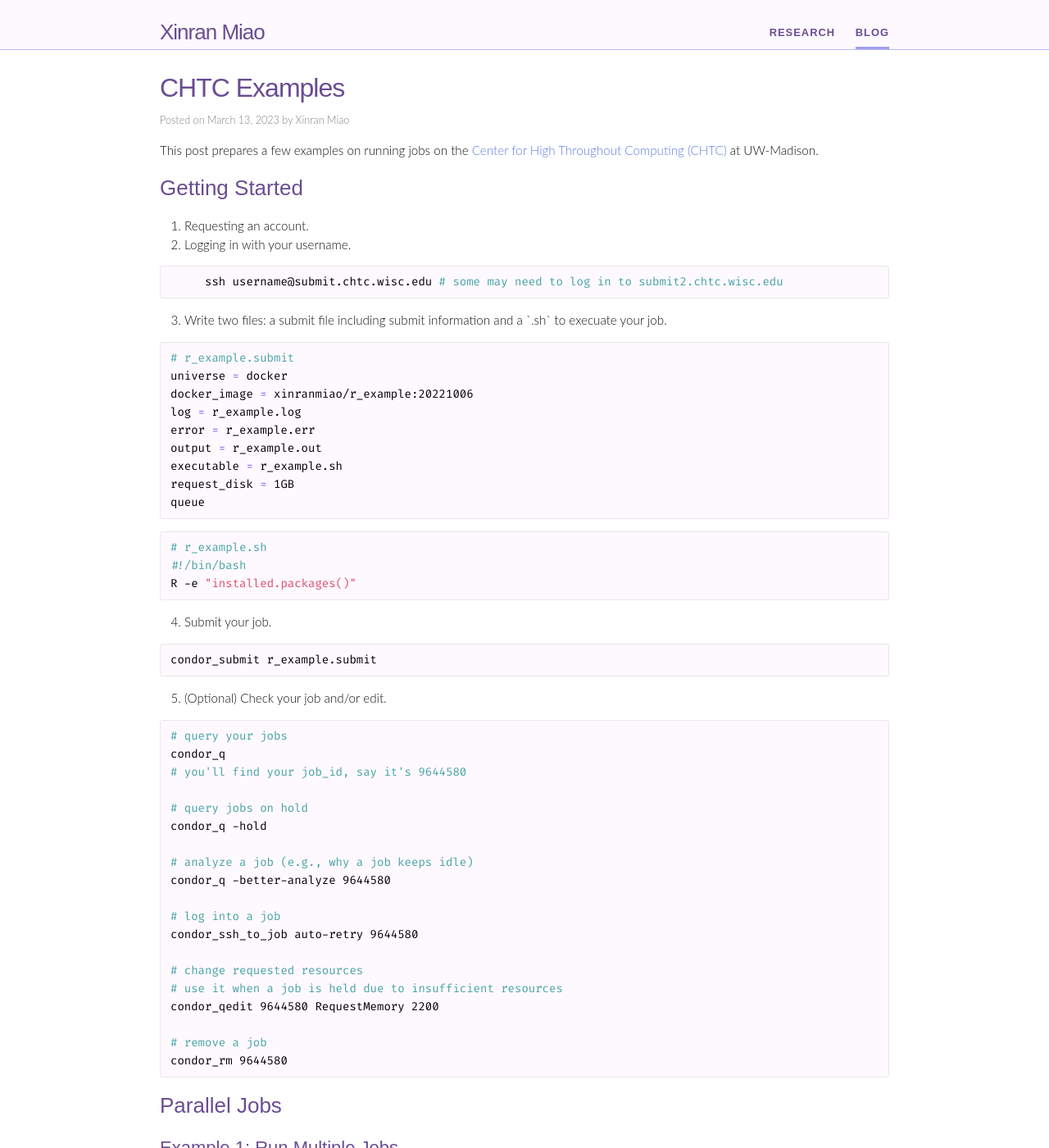
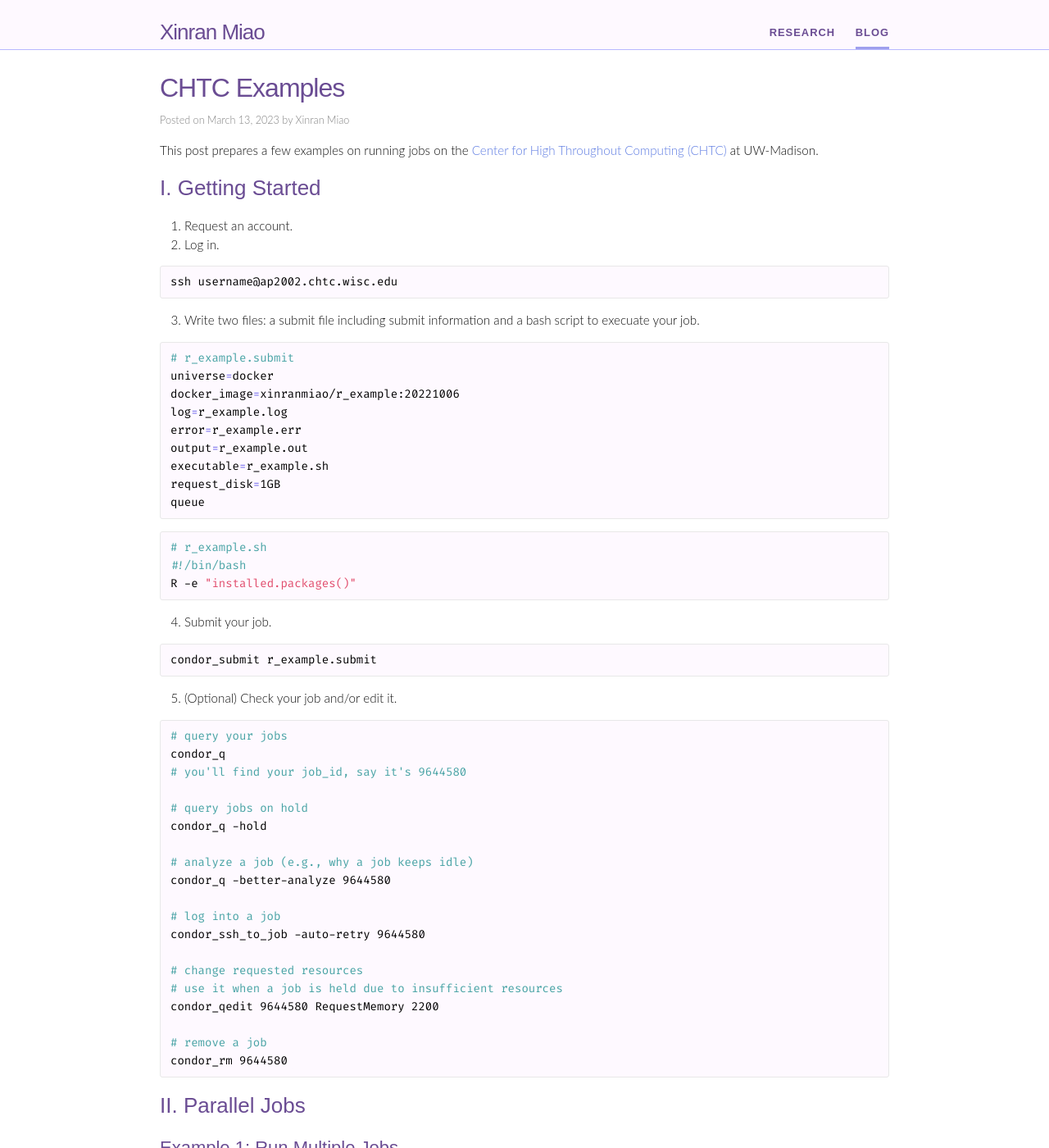
Before and after one commit to XinranMiao/XinranMiao.github.io, a Jekyll site: the page built from _posts/2023-03-13-chtc-example-jobs.md, in a window 1280 px wide and 1400 px high. Shown: the whole window at 82% size. Built offline with Jekyll 4.4.1, drawn with Linux system fonts in a browser that asks for light colours; nearby versions of some CDN libraries; some web fonts are replaced; comment, search, counter and statistics services are not loaded; some of the changed text lies outside the part shown.

Commit message:
correct typo for chtc blog; add ref

```diff
--- a/_posts/2023-03-13-chtc-example-jobs.md
+++ b/_posts/2023-03-13-chtc-example-jobs.md
@@ -9,28 +9,28 @@ permalink: /blog/20230313chtc/
 This post prepares a few examples on running jobs on the [Center for High Throughout Computing (CHTC)](https://chtc.cs.wisc.edu) at UW-Madison.
 
 
-## Getting Started
+## I. Getting Started
 <ol start="1">
-  <li>  Requesting an account.</li>
-  <li> Logging in with your username.</li>
+  <li> Request an account.</li>
+  <li> Log in.</li>
 </ol>
 
 {% highlight bash%}
-     ssh username@submit.chtc.wisc.edu # some may need to log in to submit2.chtc.wisc.edu
+ssh username@ap2002.chtc.wisc.edu
 {% endhighlight %}
 
  <ol start="3">
-  <li>  Write two files: a submit file including submit information and a `.sh` to execuate your job.</li>
+  <li>  Write two files: a submit file including submit information and a bash script to execuate your job.</li>
 </ol>
 {% highlight bash%}
 # r_example.submit
-universe = docker
-docker_image = xinranmiao/r_example:20221006
-log = r_example.log
-error = r_example.err
-output = r_example.out
-executable = r_example.sh
-request_disk = 1GB
+universe=docker
+docker_image=xinranmiao/r_example:20221006
+log=r_example.log
+error=r_example.err
+output=r_example.out
+executable=r_example.sh
+request_disk=1GB
 queue
 {% endhighlight %}
 
@@ -48,7 +48,7 @@ condor_submit r_example.submit
 {% endhighlight %}
 
  <ol start="5">
-  <li>  (Optional) Check your job and/or edit.</li>
+  <li>  (Optional) Check your job and/or edit it.</li>
 </ol>
 {% highlight bash%}
 # query your jobs
@@ -62,7 +62,7 @@ condor_q -hold
 condor_q -better-analyze 9644580
 
 # log into a job
-condor_ssh_to_job auto-retry 9644580
+condor_ssh_to_job -auto-retry 9644580
 
 # change requested resources
 # use it when a job is held due to insufficient resources
@@ -73,18 +73,21 @@ condor_rm 9644580
 {% endhighlight %}
 
 
-## Parallel Jobs
+## II. Parallel Jobs
 ### Example 1: Run Multiple Jobs
 Suppose you wish to run 20 jobs, you may change the `queue` in `r_example.submit` to be `queue 20`.
 {% highlight bash%}
-#r_example.submit
-universe = docker
-docker_image = xinranmiao/r_example:20221006
-log = r_example$(Process).log
-error = r_example$(Process).err
-output = r_example$(Process).out
-executable = r_example.sh
-request_disk = 1GB
+# r_example.submit
+universe=docker
+docker_image=xinranmiao/r_example:20221006
+
+log=r_example$(Process).log
+error=r_example$(Process).err
+output=r_example$(Process).out
+
+executable=r_example.sh
+
+request_disk=1GB
 queue 20
 {% endhighlight %}
 
@@ -92,7 +95,7 @@ queue 20
 Suppose one wishes to read arguments from `args.txt` in order to run an R file `run.R` taking several input arguments.
 {% highlight r%}
 # run.R
-opts <- commandArgs(trailingOnly = TRUE)
+opts <- commandArgs(trailingOnly=TRUE)
 print(opts)
 {% endhighlight %}
 
@@ -106,21 +109,21 @@ Then we can modify the last line of the submit file so that it reads from the `a
 
 {% highlight bash%}
 # parallel_example.submit
-universe = docker
-docker_image = xinranmiao/r_example:20221006
-log = parallel_example$(job_id).log
-error = parallel_example$(job_id).err
-output = parallel_example$(job_id).out
+universe=docker
+docker_image=xinranmiao/r_example:20221006
+log=parallel_example$(job_id).log
+error=parallel_example$(job_id).err
+output=parallel_example$(job_id).out
 
-executable = parallel_example.sh
-arguments = $(job_id) $(n) $(d)
+executable=parallel_example.sh
+arguments=$(job_id) $(n) $(d)
 
-transfer_input_files = args.txt, run.R
+transfer_input_files=args.txt, run.R
 
-request_cpus = 1
-request_memory = 1GB
-request_disk = 2GB
-requirements = (has_avx == true)
+request_cpus=1
+request_memory=1GB
+request_disk=2GB
+requirements=(has_avx == true)
 
 queue job_id, d, n from args.txt
 {% endhighlight %}
```
Also changed, not shown: other parts of _posts/2023-03-13-chtc-example-jobs.md (+5 -4 lines).
